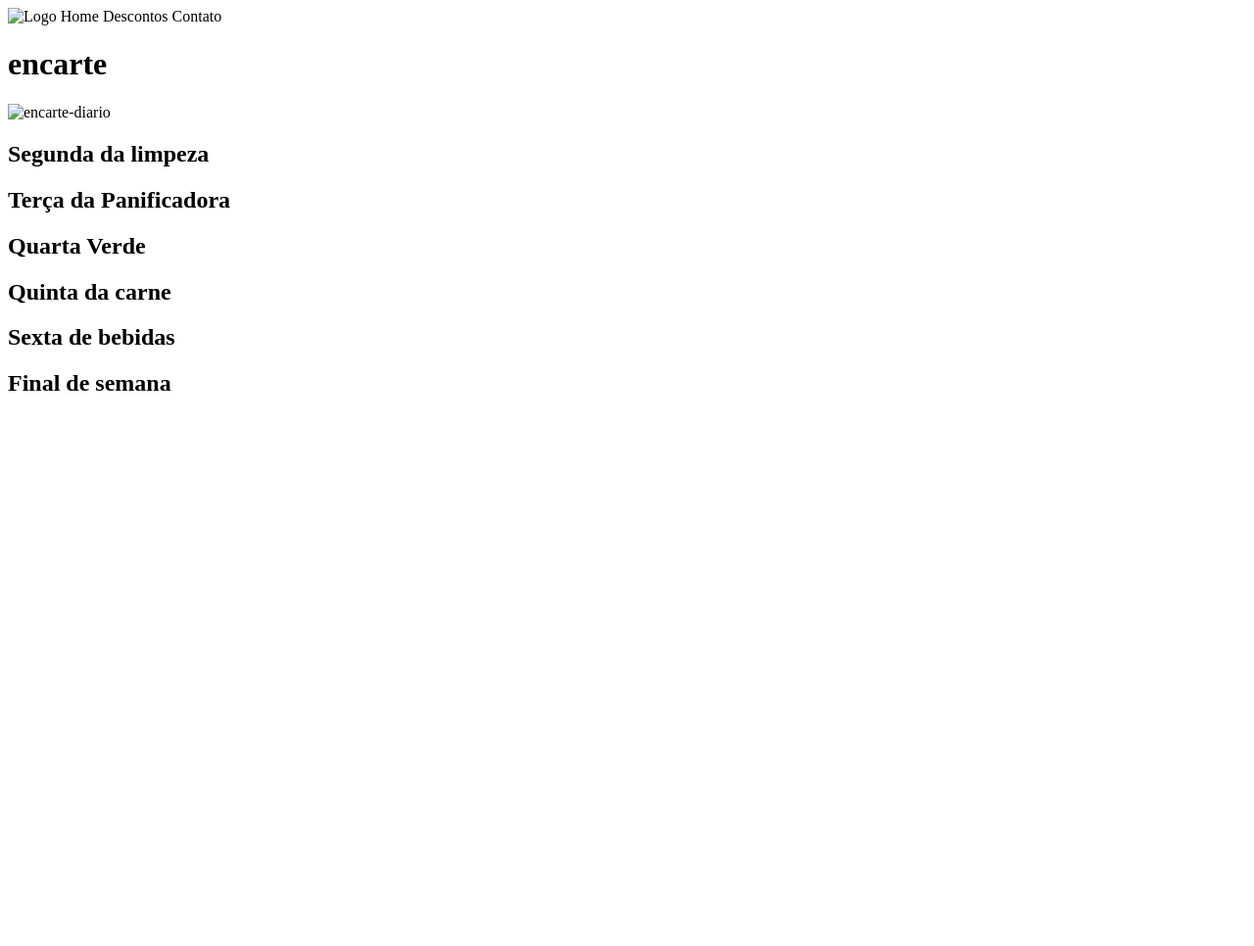
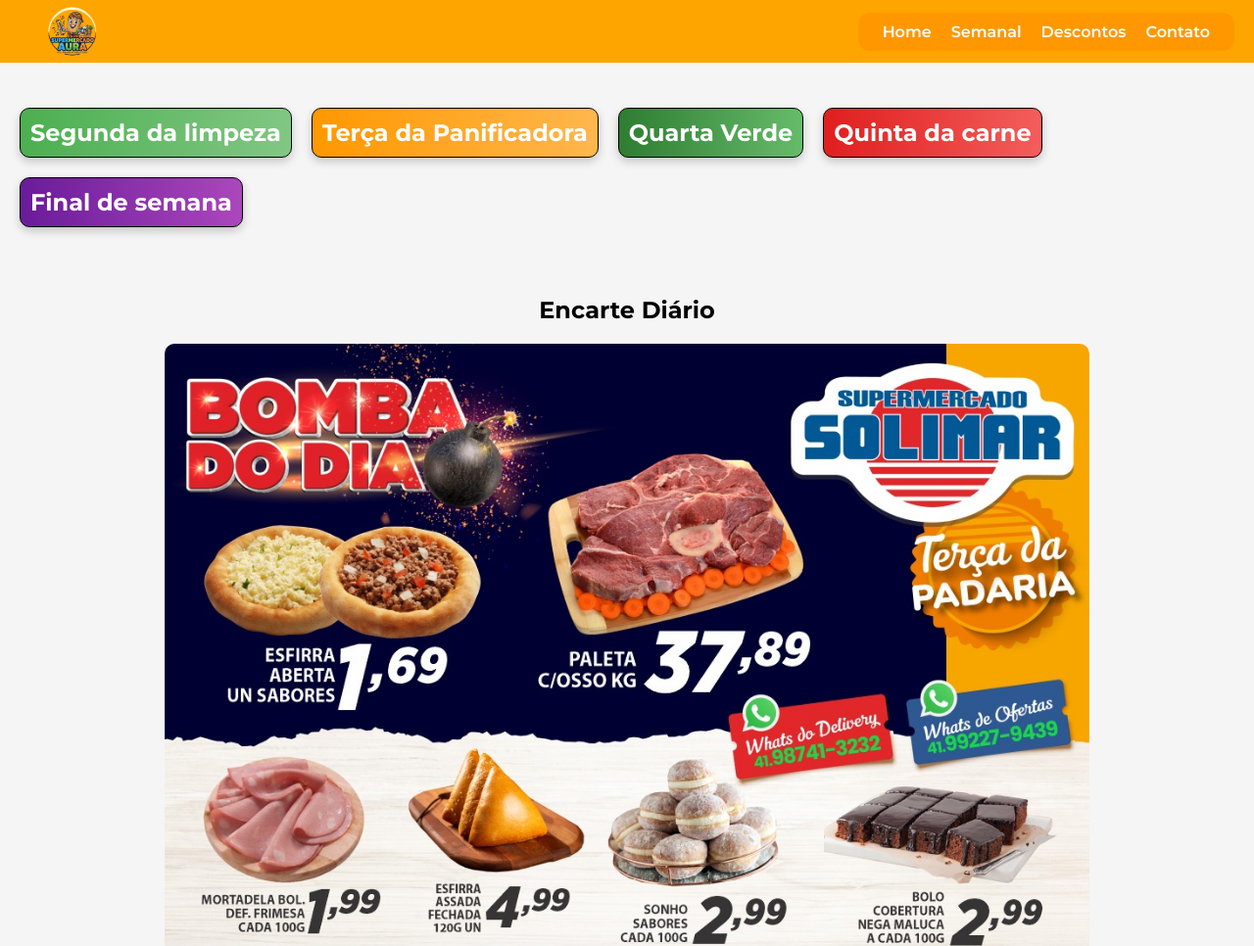
Before and after one commit to Gabrielhfior/Escola, a plain HTML site: page index.html in a window 1280 px wide. Shown: the top 966 px of the page at 98% size. Before the commit the page ends 800 px from the top, so only its background shows below. Drawn offline with Linux system fonts and the light colour scheme.

Commit message:
editei o codigo css, alem de eu colocar uma logo nova e excluir a sexta feira

```diff
--- a/index.html
+++ b/index.html
@@ -1,5 +1,5 @@
 <!DOCTYPE html>
-<html lang="en">
+<html lang="pt-BR">
 <head>
     <meta charset="UTF-8">
     <meta name="viewport" content="width=device-width, initial-scale=1.0">
@@ -9,40 +9,54 @@
     <link rel="preconnect" href="https://fonts.gstatic.com" crossorigin>
     <link href="https://fonts.googleapis.com/css2?family=Montserrat:ital,wght@0,100..900;1,100..900&display=swap" rel="stylesheet">
 </head>
-<header>
-    <img src="assets/logo" alt="Logo">
-    <link>Home</link>
-    <link>Descontos</link>
-    <link>Contato</link>
-</header>
 
 <body>
-    <class id="encarte">
-        <h1>
-            encarte
-        </h1>
-        <img src="" alt="encarte-diario">
-    </class>
+    <header>
+        <img src="assets/logo-removebg-preview.png" alt="Logo">
 
-    <class id="dias">
+        <nav>
+            <a href="#home">Home</a>
+            <a href="#dias">Semanal</a>
+            <a href="#descontos">Descontos</a>
+            <a href="#contato">Contato</a>
+        </nav>
+
+    </header>
+
+
+
+    <section id="dias">
         <div class="segunda">
             <h2>Segunda da limpeza</h2>
         </div>
+
         <div class="terca">
             <h2>Terça da Panificadora</h2>
         </div>
+
         <div class="quarta">
             <h2>Quarta Verde</h2>
         </div>
+
         <div class="quinta">
             <h2>Quinta da carne</h2>
         </div>
-        <div class="sexta">
-            <h2>Sexta de bebidas</h2>
-        </div>
+
         <div class="fds">
             <h2>Final de semana</h2>
         </div>
-    </class>
+    </section>
+
+    <section id="encarte">
+        <h1>
+            Encarte Diário
+        </h1>
+        <img src="assets/encarte.jpeg" alt="encarte-diario">
+    </section>
+
+    <footer>
+        <h3>Supermercado Aura</h3>
+        <p>Criado por Gabriel, Anelize, Daniel e Reginaldo</p>
+    </footer>
 </body>
 </html>
--- a/style.css
+++ b/style.css
@@ -0,0 +1,117 @@
+* {
+    margin: 0;
+    padding: 0;
+    box-sizing: border-box;
+}
+
+body {
+    font-family: "Montserrat", sans-serif;
+    background-color: #f5f5f5;
+    padding-top: 90px;
+}
+
+header {
+    display: flex;
+    justify-content: space-between;
+    align-items: center;
+    background-color: orange;
+    padding: 2px 20px;
+    position: fixed;
+    top: 0;
+    left: 0;
+    width: 100%;
+}
+nav {
+    background-color: #ff9800;
+    padding: 10px 25px;
+    border-radius: 12px;
+    display: flex;
+    gap: 20px;
+}
+
+nav a {
+    color: white;
+    text-decoration: none;
+    font-weight: 600;
+}
+
+nav a:hover{
+    opacity: 0.8;
+}
+header img {
+    height: 60px;
+    width: auto;
+}
+
+#encarte {
+    text-align: center;
+    padding: 50px;
+}
+
+#encarte img {
+    max-width: 80%;
+    height: auto;
+    display: block;
+    margin: 20px auto;
+    border-radius: 10px;
+}
+
+#dias {
+    display: flex;
+    gap: 20px;
+    flex-wrap: wrap;
+    padding: 20px;
+}
+
+#dias div {
+    border: 1px solid black;
+    padding: 10px;
+    border-radius: 10px;
+    transition: 0.3s;
+    color:rgb(255, 255, 255);
+    box-shadow: 0px 4px 10px rgba(0, 0, 0, 0.2);
+}
+
+#dias div:hover {
+    transform: scale(1.05);
+}
+
+.segunda {
+    background: linear-gradient(to right, #4CAF50, #81C784);
+}
+
+.terca {
+    background: linear-gradient(to right, #FF9800, #FFB74D);
+}
+
+.quarta {
+    background: linear-gradient(to right, #2E7D32, #66BB6A);
+}
+
+.quinta {
+    background: linear-gradient(to right, #e01e1e, #f35e5c);
+}
+
+.sexta {
+    background: linear-gradient(to right, #1565C0, #42A5F5);
+}
+
+.fds {
+    background: linear-gradient(to right, #6A1B9A, #AB47BC);
+}
+
+footer {
+    text-align: center;
+    color: white;
+    background-color: orange;
+}
+
+footer h3{
+    font-weight: 600;
+    font-size: 25px;
+    padding: 10px;
+}
+
+footer p{
+    font-size: 12px;
+}
```
Also changed, not shown: assets/encarte.jpeg (added), assets/logo-removebg-preview.png (added), assets/logo.png (added), 3 other files.
